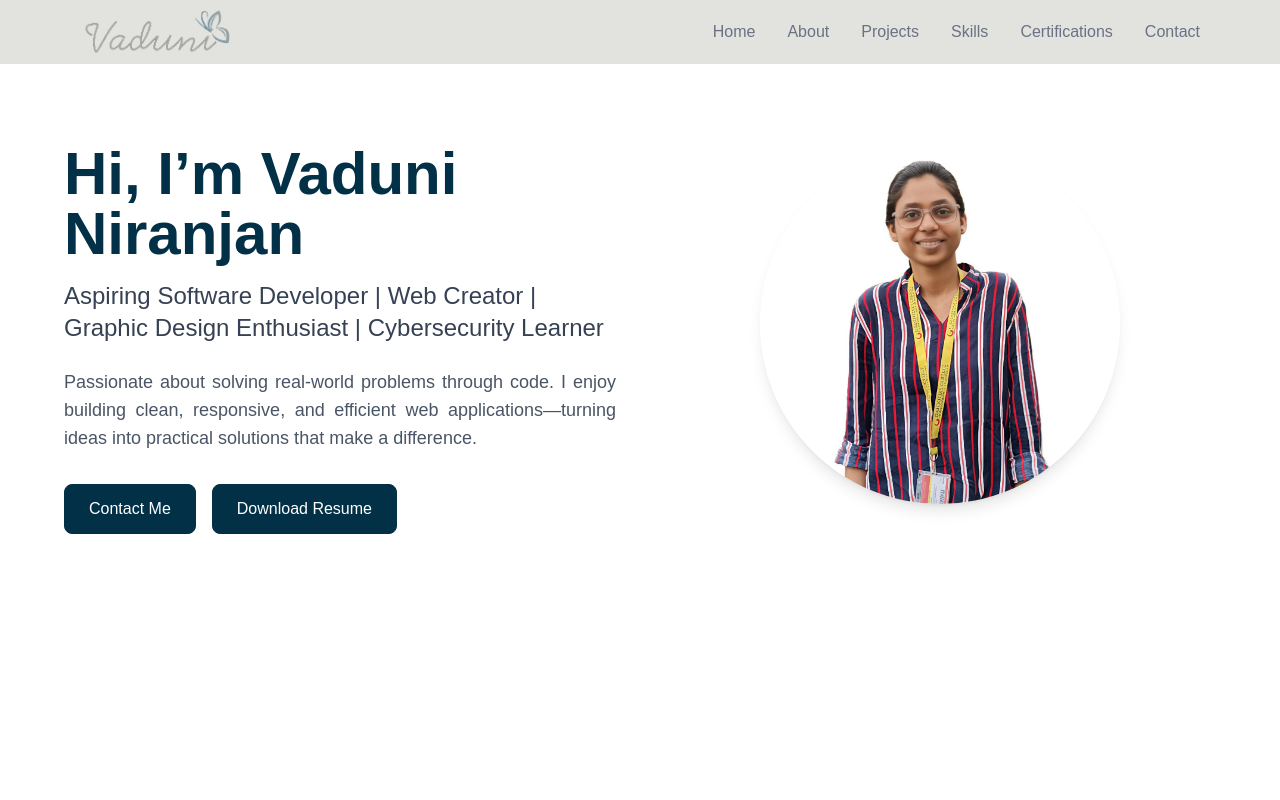
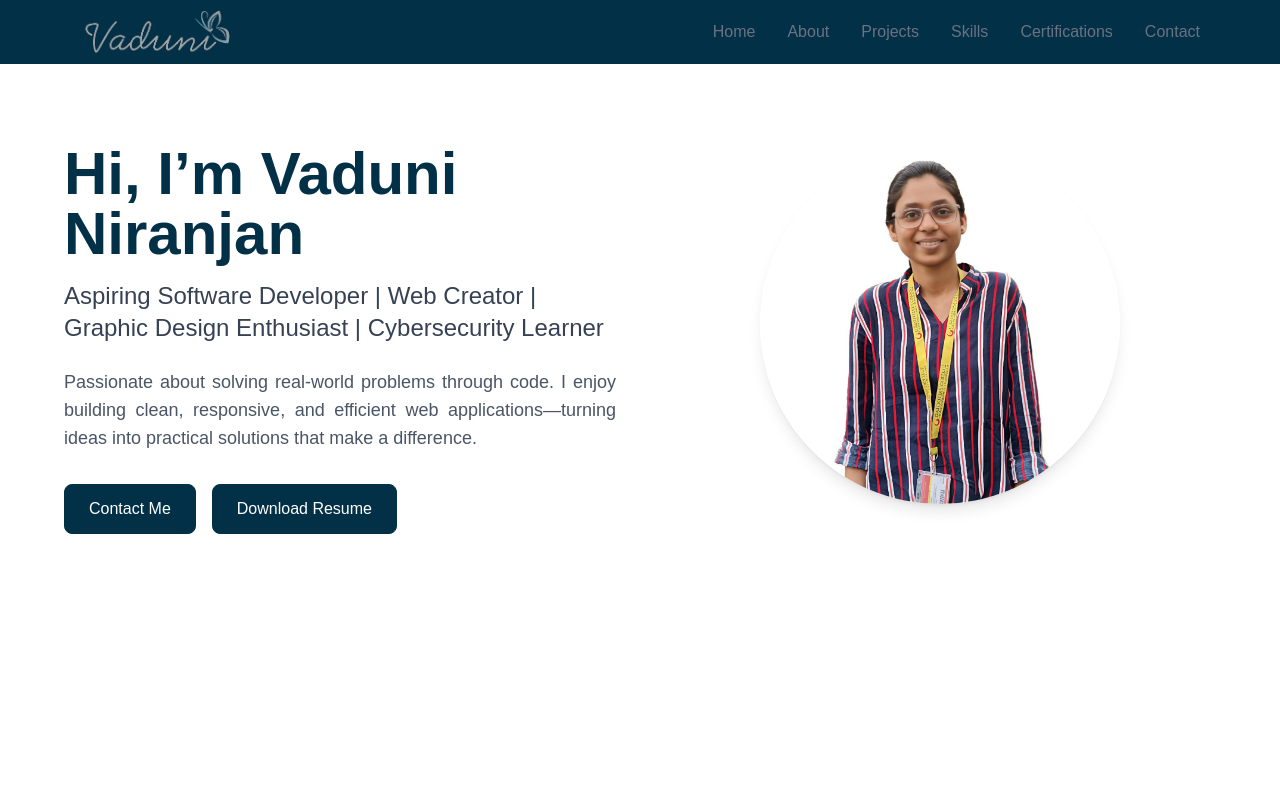
Before and after one commit to Vaduni/Portfolio, a Next.js app: page / in a window 1280 px wide. Shown: the top 800 px of the page. Built offline with nearby package versions, Linux system fonts and the light colour scheme.

Commit message:
updated color scheme

```diff
--- a/src/styles/globals.css
+++ b/src/styles/globals.css
@@ -1,7 +1,7 @@
 @import "tailwindcss";
 
 :root {
-  --background: #e2e2df;
+  --background: #023047;
   --foreground: #023047;
   --color-primary: #023047;
   --color-navbar-scrolled: #d6e2e9;
@@ -10,11 +10,11 @@
 
 @media (prefers-color-scheme: dark) {
   :root {
-    --background: #0e434e;
+    --background: #453a49;
     --foreground: #bab5a9;
     --color-primary: #bab5a9;
-    --color-navbar-scrolled: #023047;
-    --color-about-bg: #2a2e35;
+    --color-navbar-scrolled:#453a49 ;
+    --color-about-bg:#948c9a;
   }
 }
 
@@ -23,7 +23,7 @@ body {
   color: var(--foreground);
   font-family: Arial, Helvetica, sans-serif;
 }
-/* Optional: Hide scrollbars for horizontal scroll sections */
+/* Hide scrollbars for horizontal scroll sections */
 .scrollbar-hide::-webkit-scrollbar {
   display: none;
 }
--- a/tailwind.config.js
+++ b/tailwind.config.js
@@ -5,7 +5,6 @@ module.exports = {
     extend: {
       colors: {
         primary: "#023047",
-
       },
     },
   },
```
